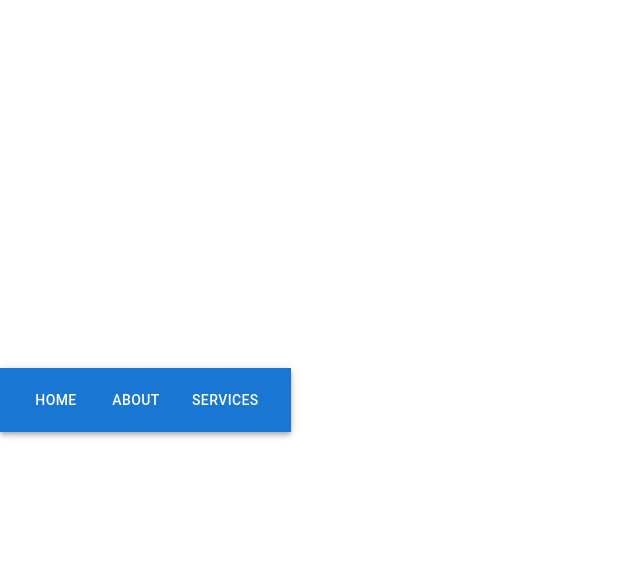
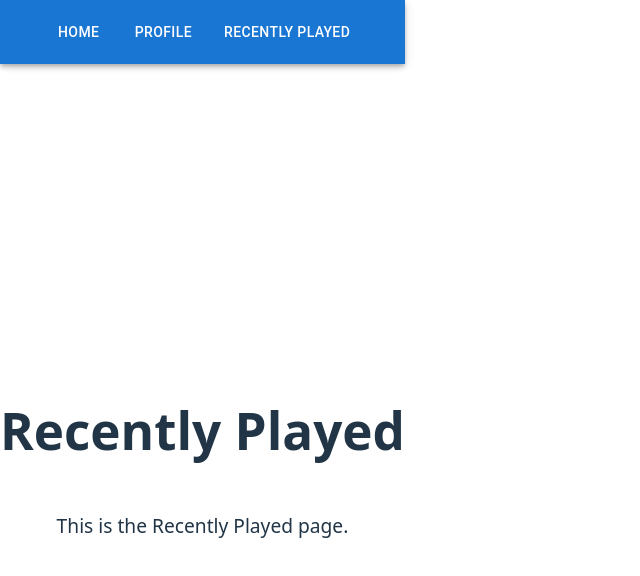
Before and after one commit to jackivison01/spotify-stats, a React (Vite) app in the folder main/: page /recently-played in a window 1280 px wide. Before the commit this address had no page. Shown: the top 576 px of the page, without its empty margins (0-640 px from the left). Built offline with nearby package versions, Linux system fonts and the light colour scheme.

Commit message:
Adding top navigation bar

```diff
--- a/main/src/components/sidebar/Sidebar.tsx
+++ b/main/src/components/sidebar/Sidebar.tsx
@@ -5,17 +5,13 @@ import { useNavigate } from 'react-router-dom';
 const Sidebar: React.FC = () => {
   const navigate = useNavigate();
 
-  const handleNavigation = (path: string) => {
-    navigate(path);
-  };
-
   return (
     <AppBar position="sticky">
       <Toolbar sx={{ justifyContent: 'space-between' }}>
-        <Box sx={{ display: 'flex', gap: '1rem' }}>
-          <Button color="inherit" onClick={() => handleNavigation('/')}>Home</Button>
-          <Button color="inherit" onClick={() => handleNavigation('/about')}>About</Button>
-          <Button color="inherit" onClick={() => handleNavigation('/services')}>Services</Button>
+        <Box sx={{ flexGrow: 1, display: 'flex', justifyContent: 'center', gap: '1rem' }}>
+          <Button color="inherit" onClick={() => navigate('/home')}>Home</Button>
+          <Button color="inherit" onClick={() => navigate('/profile')}>Profile</Button>
+          <Button color="inherit" onClick={() => navigate('/recently-played')}>Recently Played</Button>
         </Box>
       </Toolbar>
     </AppBar>
--- /dev/null
+++ b/main/src/pages/RecentlyPlayedPage.tsx
@@ -0,0 +1,8 @@
+export default function RecentlyPlayedPage() {
+  return (
+    <div style={{ display: 'flex', flexDirection: 'column', alignItems: 'center', justifyContent: 'center', height: '100vh' }}>
+      <h1>Recently Played</h1>
+      <p>This is the Recently Played page.</p>
+    </div>
+  );
+}
--- a/main/src/router/AppRoutes.tsx
+++ b/main/src/router/AppRoutes.tsx
@@ -6,6 +6,7 @@ import HomePage from "../pages/HomePage.tsx";
 import CallbackPage from "../pages/CallbackPage.tsx";
 import ProfilePage from "../pages/ProfilePage.tsx";
 import Sidebar from "../components/sidebar/Sidebar.tsx";
+import RecentlyPlayedPage from "../pages/RecentlyPlayedPage.tsx";
 
 const AppRoutes: React.FC = () => {
   const location = useLocation();  // Get the current route
@@ -21,6 +22,7 @@ const AppRoutes: React.FC = () => {
         <Route path="/callback" element={<CallbackPage />} />
         <Route path="/home" element={<HomePage />} />
         <Route path="/profile" element={<ProfilePage />} />
+        <Route path="/recently-played" element={<RecentlyPlayedPage />} />
       </Routes>
     </>
   );
```
